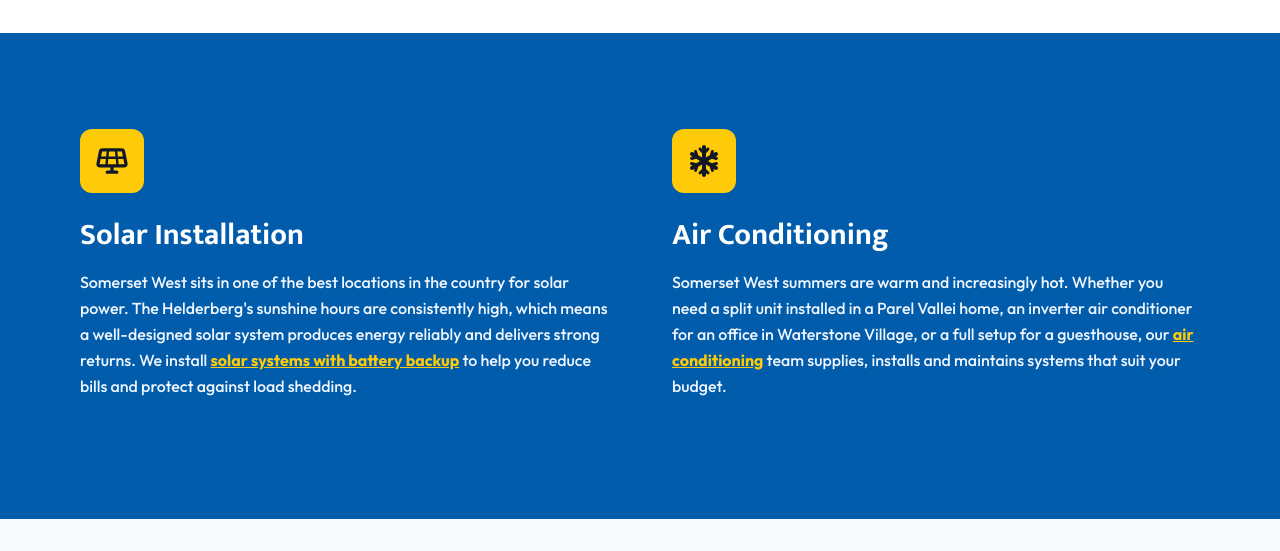
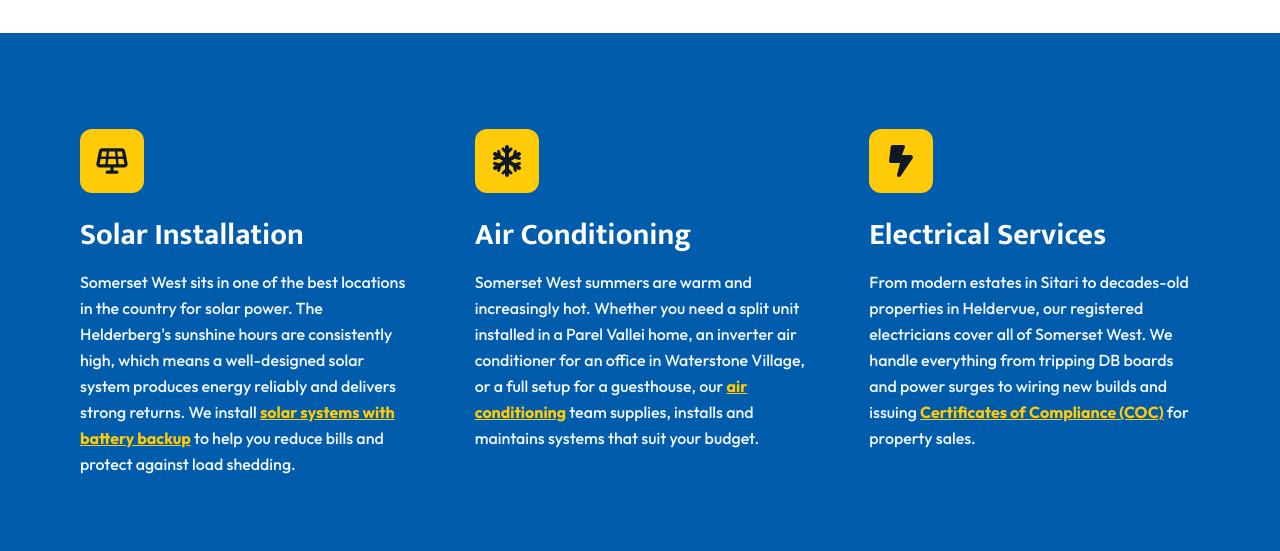
Before and after one commit to adamtheassassin/EAR-Engineering-site, a Next.js app: page /areas/somerset-west in a window 1280 px wide. Shown: the part 3840-4391 px from the top of the page. Built offline with nearby package versions, Linux system fonts and the light colour scheme.

Commit message:
updated soimerset area page

```diff
--- a/src/app/areas/somerset-west/page.tsx
+++ b/src/app/areas/somerset-west/page.tsx
@@ -221,10 +221,10 @@ export default function SomersetWestAreaPage() {
                     </div>
                 </section>
 
-                {/* Solar and Aircon */}
+                {/* Solar, Aircon, and Electrical */}
                 <section className="bg-[#015CAB] py-24 text-white">
                     <div className="container mx-auto px-4 max-w-6xl">
-                        <div className="grid md:grid-cols-2 gap-16">
+                        <div className="grid md:grid-cols-3 gap-12 lg:gap-16">
                             <div>
                                 <div className="bg-[#FFCA08] text-gray-900 w-16 h-16 rounded-xl flex items-center justify-center mb-6">
                                     <FaSolarPanel className="w-8 h-8" />
@@ -241,6 +241,15 @@ export default function SomersetWestAreaPage() {
                                 <h2 className="text-3xl font-bold mb-4">Air Conditioning</h2>
                                 <p className="text-blue-50 font-medium leading-relaxed mb-6">
                                     Somerset West summers are warm and increasingly hot. Whether you need a split unit installed in a Parel Vallei home, an inverter air conditioner for an office in Waterstone Village, or a full setup for a guesthouse, our <Link href="/services/ac-installation" className="text-[#FFCA08] underline font-bold">air conditioning</Link> team supplies, installs and maintains systems that suit your budget.
+                                </p>
+                            </div>
+                            <div>
+                                <div className="bg-[#FFCA08] text-gray-900 w-16 h-16 rounded-xl flex items-center justify-center mb-6">
+                                    <FaBoltLightning className="w-8 h-8" />
+                                </div>
+                                <h2 className="text-3xl font-bold mb-4">Electrical Services</h2>
+                                <p className="text-blue-50 font-medium leading-relaxed mb-6">
+                                    From modern estates in Sitari to decades-old properties in Heldervue, our registered electricians cover all of Somerset West. We handle everything from tripping DB boards and power surges to wiring new builds and issuing <Link href="/services/electrical-services/coc" className="text-[#FFCA08] underline font-bold">Certificates of Compliance (COC)</Link> for property sales.
                                 </p>
                             </div>
                         </div>
```
